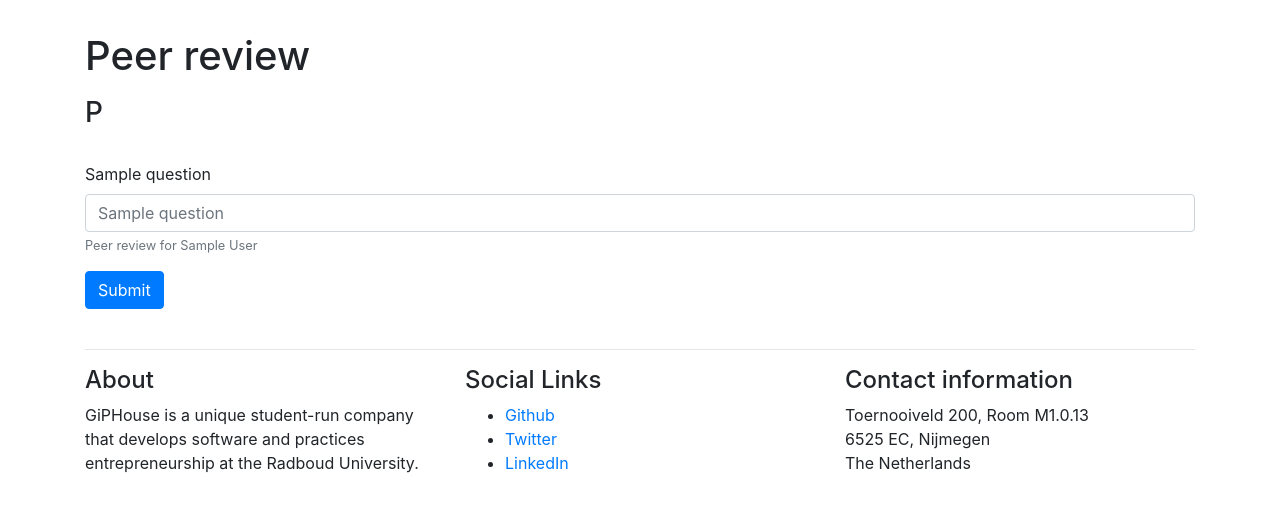
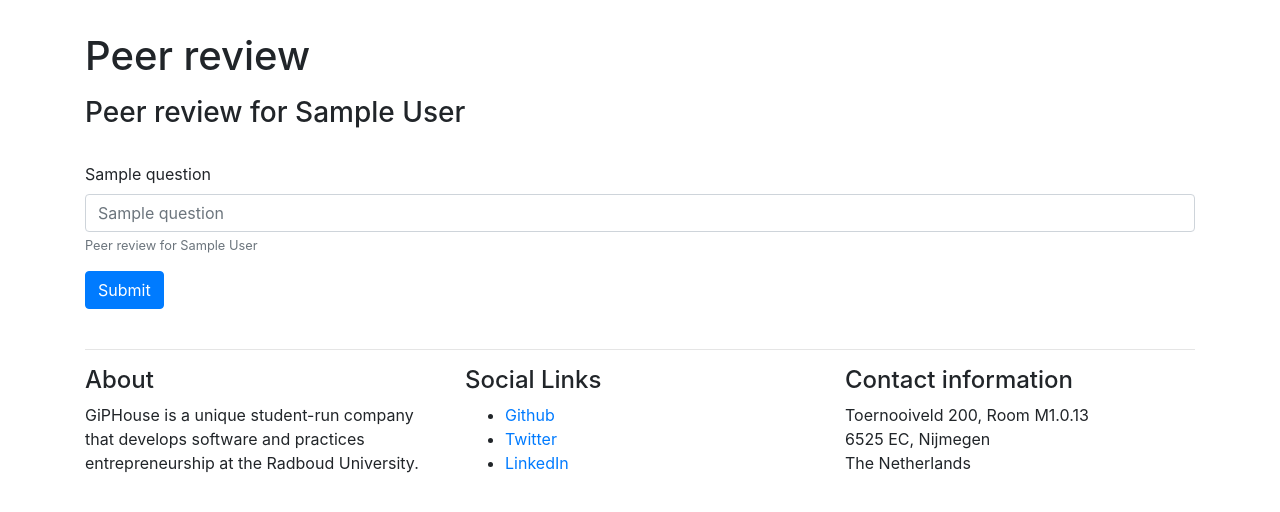
Before and after one commit to GiPHouse/Website, a Django app: page /review/ in a window 1280 px wide. Shown: the part 56-568 px from the top of the page. Run offline with Django 3.2, Linux system fonts and the light colour scheme; tables that the repository leaves empty hold one stand-in row (values such as "Sample post"); style sheets or scripts are compiled from the project's sources; some libraries are stand-ins or nearby versions.

Commit message:
Peer review for is now more than 'P'

```diff
--- a/website/peer_review/forms.py
+++ b/website/peer_review/forms.py
@@ -23,7 +23,7 @@ class PeerReviewForm(forms.Form):
             CHOICES = question.choices()
             self.fields[field_name] = forms.ChoiceField(
                 label=question.question,
-                widget=forms.RadioSelect,
+                widget=forms.RadioSelect(attrs={'class': 'multiple-choice'}),
                 choices=CHOICES,
             )
         else:  # Open Question
--- a/website/peer_review/templates/peer_review_form.html
+++ b/website/peer_review/templates/peer_review_form.html
@@ -2,13 +2,19 @@
 {% load bootstrap4 %}
 
 {% block content %}
+<style>
+.multiple-choice
+{
+
+}
+</style>
 <form method="post">
 	{% csrf_token %}
 	<h1 class="mt-2">Peer review</h1>
 	{% bootstrap_form_errors form %}
 	{% for field in form %}
 	<p>
-		{% ifchanged field.help_text %} <h3>{{field.help_text|first}}</h3> {% endifchanged %}
+		{% ifchanged field.help_text %} <h3>{{field.help_text}}</h3> {% endifchanged %}
 		{{ field.errors }} <br/>
 		{% bootstrap_field field show_help=False %}
 	</p>
```
